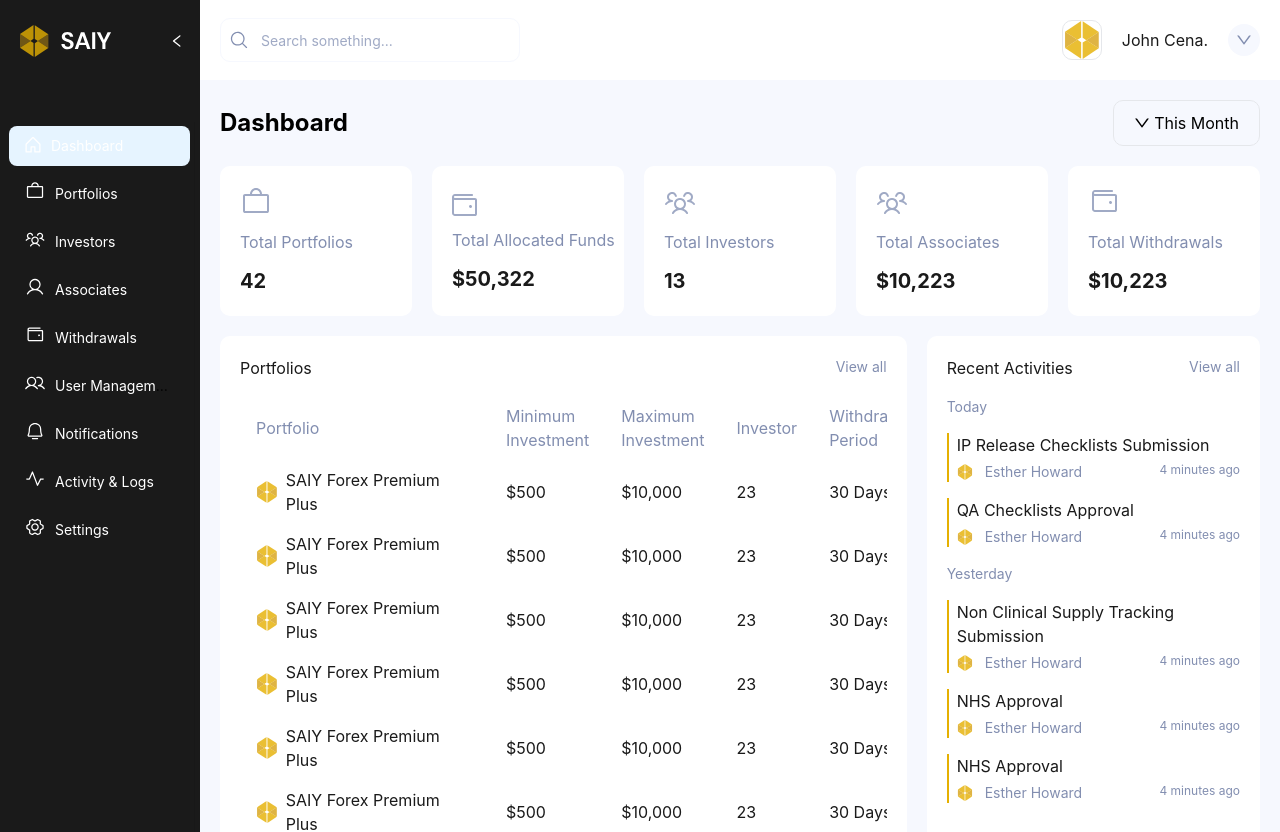
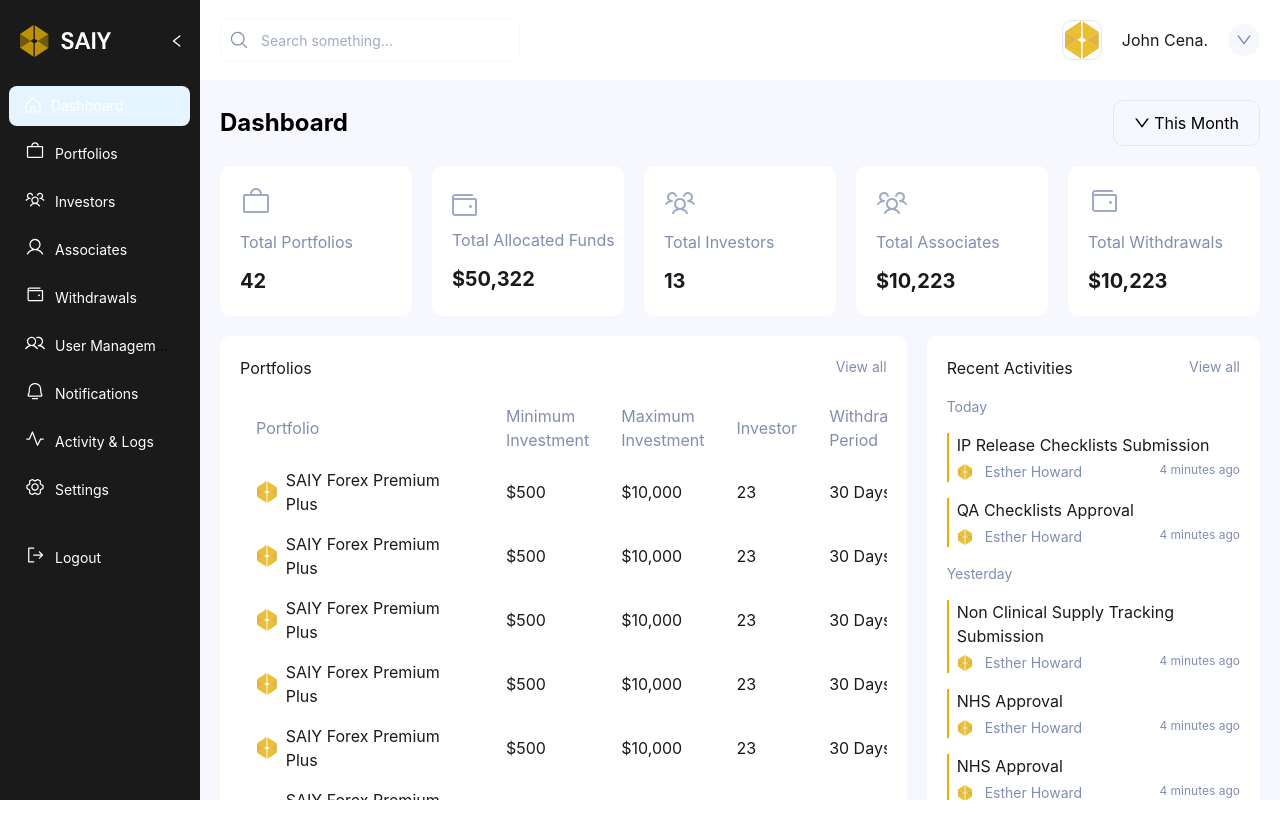
Before and after one commit to zeeshanshaanu/saiy-forex, a React (Create React App) app: page /Dashboard in a window 1280 px wide. Shown: the top 832 px of the page. After the commit the page ends 800 px from the top, so only its background shows below. Built offline with nearby package versions, Linux system fonts and the light colour scheme.

Commit message:
fixed sidebar scroll bar issue

```diff
--- a/src/components/sidebar/Sidebar.jsx
+++ b/src/components/sidebar/Sidebar.jsx
@@ -31,7 +31,8 @@ const Sidebar = () => {
     return (
         <Layout className=''>
             <div className="">
-                <Sider trigger={null} collapsible collapsed={collapsed} >
+                <Sider trigger={null} collapsible collapsed={collapsed}
+                    className='min-h-[calc(100vh-0px)] bg-dark' style={{ backgroundColor: "#1A1A1A" }}>
                     <div className='bg-dark '>
                         <div className="flex justify-between bg-dark sidebar">
                             <div className="text-white my-[25px] pl-5">
@@ -45,12 +46,11 @@ const Sidebar = () => {
                             </div>
                             <div className="my-auto mr-4">
                                 {!collapsed &&
-                                    <LeftOutlined className='text-white' onClick={() => setCollapsed(!collapsed)}
-                                    />}
+                                    <LeftOutlined className='text-white' onClick={() => setCollapsed(!collapsed)} />}
                             </div>
                         </div>
-                        <div className="mt-10">
-                            <Menu className='bg-dark min-h-[calc(110vh-0px)] flex flex-col justify-between mx-[5px]' defaultSelectedKeys={['1']}>
+                        <div className="">
+                            <Menu className=' bg-dark flex flex-col justify-between mx-[5px]' defaultSelectedKeys={['1']}>
                                 <Menu.Item className="mt-10" key="1" onClick={() => navigate("/Dashboard")} icon={<img src={nine} alt="Dashboard" />}>
                                     <span className='text-white'>Dashboard</span>
                                 </Menu.Item>
@@ -78,53 +78,18 @@ const Sidebar = () => {
                                 <Menu.Item key="9" onClick={() => navigate("/Settings")} icon={<img src={eight} alt="Settings" className="" />}>
                                     <span className='text-white'>Settings</span>
                                 </Menu.Item>
-                                <div className="flex-grow"></div>
-                                <Menu.Item key="10" onClick={showDrawer}
-                                    icon={<img src={logoutIcon} alt="Logout" className="t" />}>
-                                    <span className='text-white'>Logout</span>
-                                </Menu.Item>
+                                <div className="mt-5">
+                                    <Menu.Item key="10" onClick={showDrawer}
+                                        icon={<img src={logoutIcon} alt="Logout" className="" />}>
+                                        <span className='text-white'>Logout</span>
+                                    </Menu.Item>
+                                </div>
                             </Menu>
                         </div>
                     </div>
                     <LogoutModel open={open} setOpen={setOpen} />
                 </Sider>
             </div>
-
-            {/* <Layout>
-            <Header className='bg-transparent px-10 h-[80px] border-b-[1px] border-[#F6F8FE]'>
-                <div className="flex text-white justify-between my-auto">
-                    <div className="mt-[8px] relative">
-                        <input
-                            type="text"
-                            placeholder='Search something...'
-                            className="h-[44px] lg:w-[300px] w-auto pl-10 pr-5 text-dark border border-[#F6F8FE] rounded-[10px]"
-                        />
-                        <img src={searchIcon} alt="searchIcon" className='absolute top-[23px] left-[10px]' />
-                    </div>
-                    <div className="mt-[8px]">
-                        <div className="flex gap-5">
-                            <div className="my-auto">
-                                <img src={Logo1} alt="Logo1" className='w-[40px] h-[40px] rounded-[10px]' />
-                            </div>
-                            <div className="my-auto">
-                                <h4 className="text-dark text-[16px]">John Cena.</h4>
-                            </div>
-                            <Dropdown
-                                className='my-auto'
-                                overlay={
-                                    <Menu items={profileMenuItems} />
-                                }
-                            >
-                                <div className='cursor-pointer'>
-                                    <DownOutlined className='text-[#828EB0] bg-[#F6F8FE] p-2 rounded-full' />
-                                </div>
-                            </Dropdown>
-                        </div>
-                    </div>
-                </div>
-            </Header>
-
-            </Layout> */}
         </Layout>
     );
 };
--- a/src/screens/Dashboard/Dashboard.jsx
+++ b/src/screens/Dashboard/Dashboard.jsx
@@ -25,11 +25,11 @@ const items = [
 const Dashboard = () => {
     return (
         <div className="bg-[#F6F8FE]">
-            <div className=" bg-white">
-                <SidebarHeader />
-            </div>
-            <div className="p-5 max-h-[100vh] overflow-auto ">
-                <div className="lg:flex md:flex justify-between ">
+            <div className="max-h-[100vh] overflow-auto">
+                <div className="bg-white sticky top-0">
+                    <SidebarHeader />
+                </div>
+                <div className="lg:flex md:flex justify-between px-5 pt-5">
                     <div className=" my-auto">
                         <h1 className="text-[24px] font-bold">Dashboard</h1>
                     </div>
@@ -47,11 +47,11 @@ const Dashboard = () => {
                     </div>
                 </div>
                 {/*  */}
-                <div className="">
+                <div className="px-5">
                     <DashboardCards />
                 </div>
                 {/*  */}
-                <div className="mt-5">
+                <div className="mt-5 px-5">
                     <DashboardPortfolioTable />
                 </div>
             </div>
```
